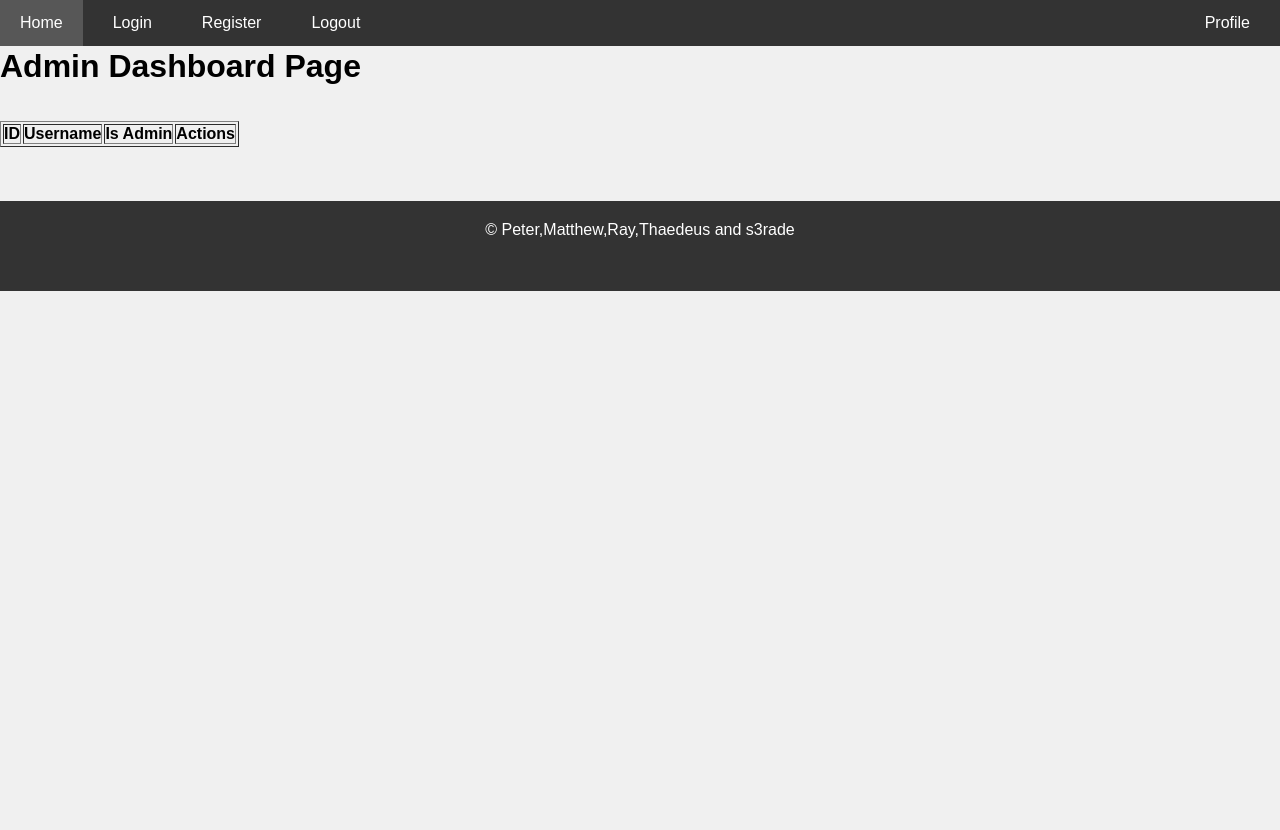
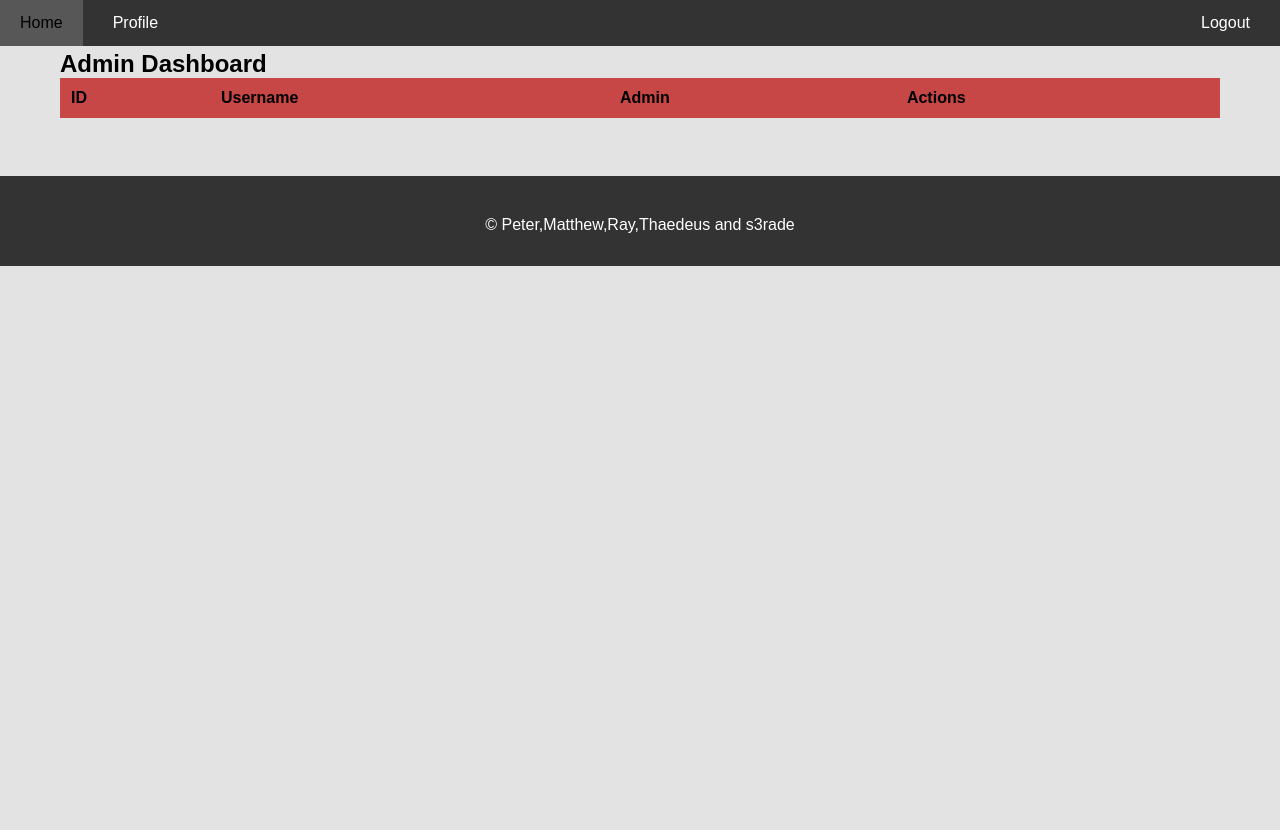
Before and after one commit to Sytechia/Group-4-Online-JD-Analytics, a Flask app: page /admindashboard in a window 1280 px wide. Run offline with Flask 3, Linux system fonts and the light colour scheme; the visitor is signed in with stand-in values (Sample User, id 1); lists and menus that the app fills with data are empty.

Commit message:
Update admindashboard.html

```diff
--- a/blueprints/templates/admindashboard.html
+++ b/blueprints/templates/admindashboard.html
@@ -1,22 +1,91 @@
 {% extends 'base.html' %}
 {% block header %}
-<nav>
-    <ul>
-      <li><a class="btn active" href="/">Home</a></li>
-      <li><a href="/login">Login</a></li>
-      <li><a href="/register">Register</a></li>
-      <li><a href="/logout">Logout</a></li>
-      <li style="float:right"><a href="/profile">Profile</a></li>
-    </ul>
-</nav>
-  <br>
-  <h1>{% block title %}Admin Dashboard Page{% endblock %}</h1><br><br>
-    <table border="1">
+    {% include "navbar.html" %}
+    <style>
+        /* Global Styling */
+        body {
+            font-family: Arial, sans-serif;
+            background-color: #e3e3e3;
+            color: #c4c3ca;
+        }
+
+        .container {
+            max-width: 1200px;
+            margin: 0 auto;
+            padding: 20px;
+        }
+
+        h1 {
+            font-size: 24px;
+            color: #000;
+        }
+
+        a {
+            text-decoration: none;
+            color: #c74747;
+        }
+
+        a:hover {
+            color: #000;
+        }
+
+        table {
+            width: 100%;
+            border-collapse: collapse;
+            margin-bottom: 20px;
+            background-color: #2a2b38;
+            color: #c4c3ca;
+        }
+
+        table th, table td {
+            padding: 10px;
+            border: 1px solid #c74747;
+            text-align: left;
+        }
+
+        th {
+            background-color: #c74747;
+            color: #000;
+        }
+
+        td {
+            background-color: #2a2b38;
+            color: #c4c3ca;
+            background-image: url('https://s3-us-west-2.amazonaws.com/s.cdpn.io/1462889/pat.svg');
+        }
+
+        .action-btn {
+            background-color: #c74747;
+            color: #000;
+            padding: 5px 10px;
+            border: none;
+            border-radius: 5px;
+            cursor: pointer;
+        }
+
+        .action-btn:hover {
+            background-color: #000;
+            color: #c74747;
+        }
+
+        .admin-actions {
+            display: flex;
+            gap: 10px;
+        }
+    </style>
+{% endblock %}
+
+{% block title %}Admin Dashboard{% endblock %}
+
+{% block content %}
+    <div class="container">
+        <h1>Admin Dashboard</h1>
+        <table>
             <thead>
                 <tr>
                     <th>ID</th>
                     <th>Username</th>
-              <th>Is Admin</th>
+                    <th>Admin</th>
                     <th>Actions</th>
                 </tr>
             </thead>
@@ -27,19 +96,16 @@
                         <td>{{ user.username }}</td>
                         <td>{{ 'Yes' if user.is_admin else 'No' }}</td>
                         <td>
+                            <div class="admin-actions">
                                 {% if not user.is_admin %}
-                  <a href="/admindashboard/make_admin/{{ user.id }}">Make Admin</a>
+                                    <a class="action-btn" href="/admindashboard/make_admin/{{ user.id }}">Make Admin</a>
                                 {% endif %}
-                  <a href = "/admindashboard/delete/{{ user.id }}" onclick="return confirm('Are you sure?')">Delete</a>
+                                <a class="action-btn" href="/admindashboard/delete/{{ user.id }}" onclick="return confirm('Are you sure?')">Delete</a>
+                            </div>
                         </td>
                     </tr>
                 {% endfor %}
             </tbody>
         </table>
-<br><br>
-
+    </div>
 {% endblock %}
-
-{% block content %}
-
-{% endblock %}
```
Lines whose indentation alone changed are shown as unchanged.
